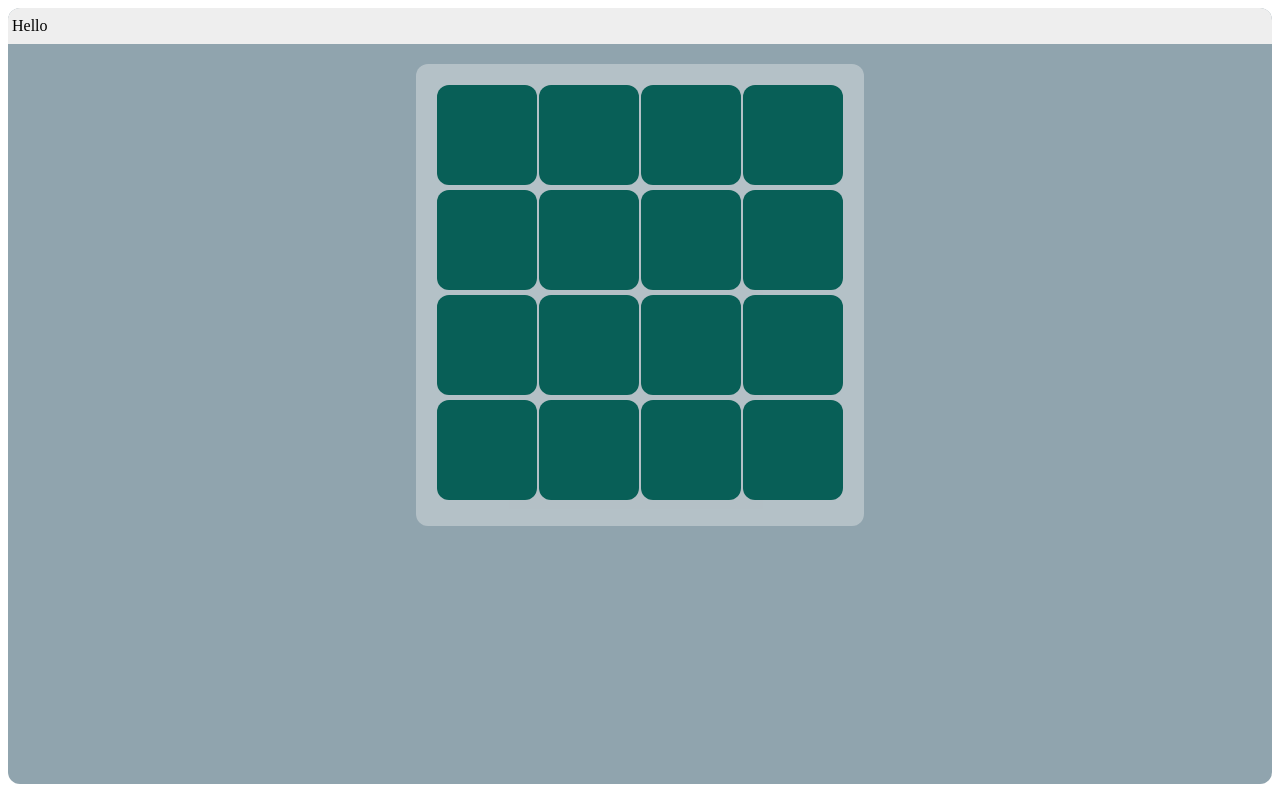
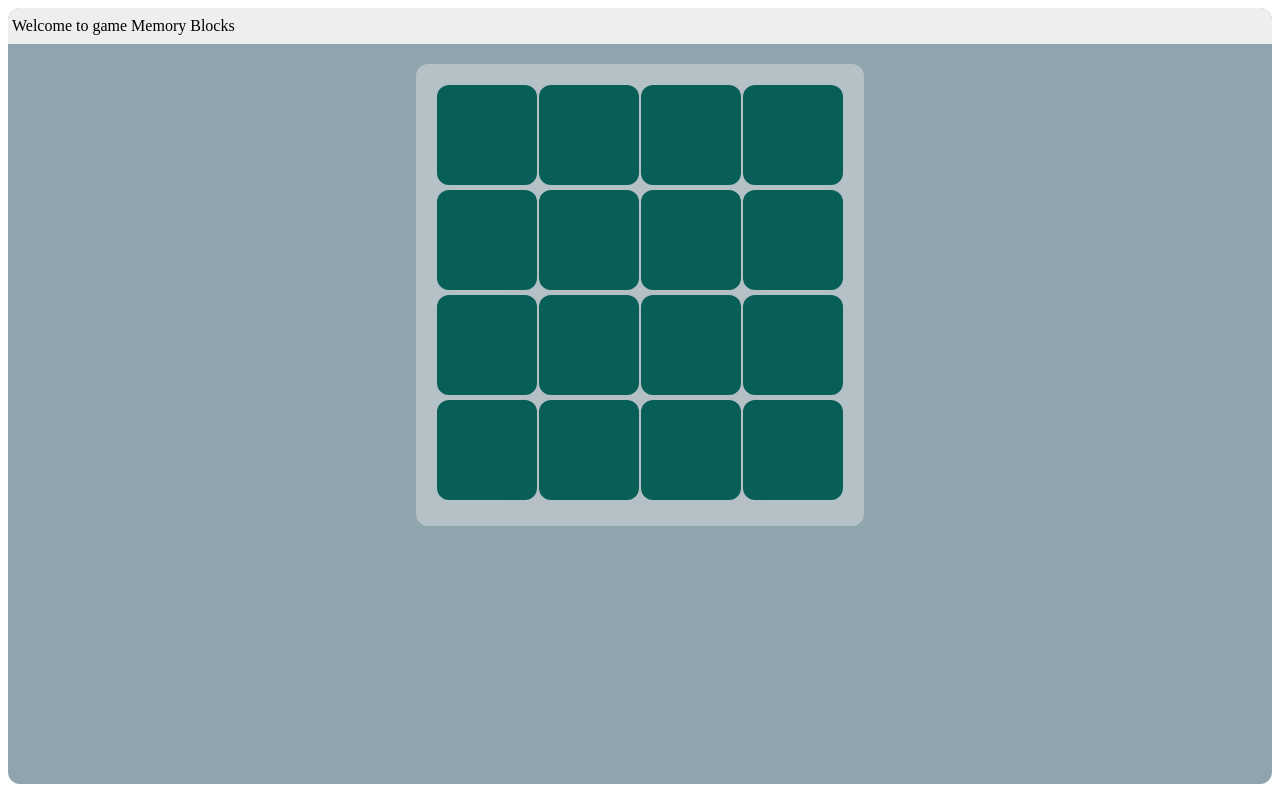
Before and after one commit to Maryam-Abo-Khamis/Memory-Blocks-game, a plain HTML site: page index.html in a window 1280 px wide. Drawn offline with Linux system fonts and the light colour scheme.

Commit message:
was added title of game

```diff
--- a/index.html
+++ b/index.html
@@ -4,11 +4,11 @@
     <meta charset="UTF-8">
     <meta name="viewport" content="width=device-width, initial-scale=1.0">
     <link rel="stylesheet" href="css/main.css">
-    <title>Document</title>
+    <title>Memory Blocks</title>
 </head>
 <body>
         <div class="page">
-            <nav><div class="name">Hello</div></nav>
+            <nav><div class="name"> Welcome to game Memory Blocks</div></nav>
             <div class="memory">
                 <div class="start">
                     <div class="boxes">
```
